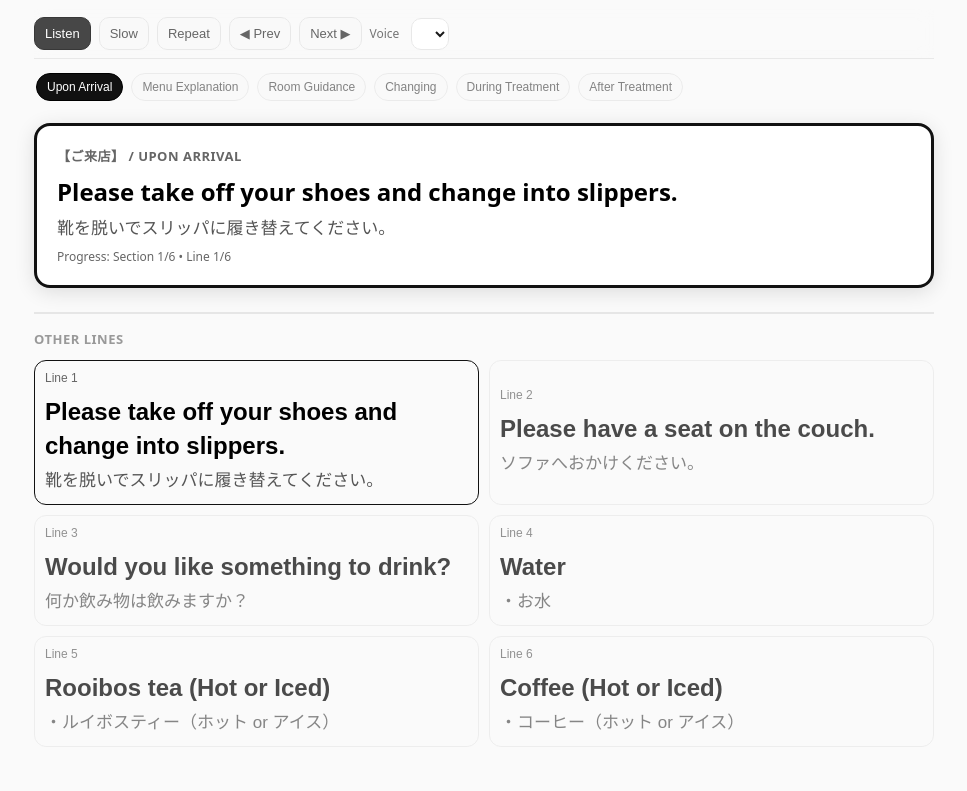
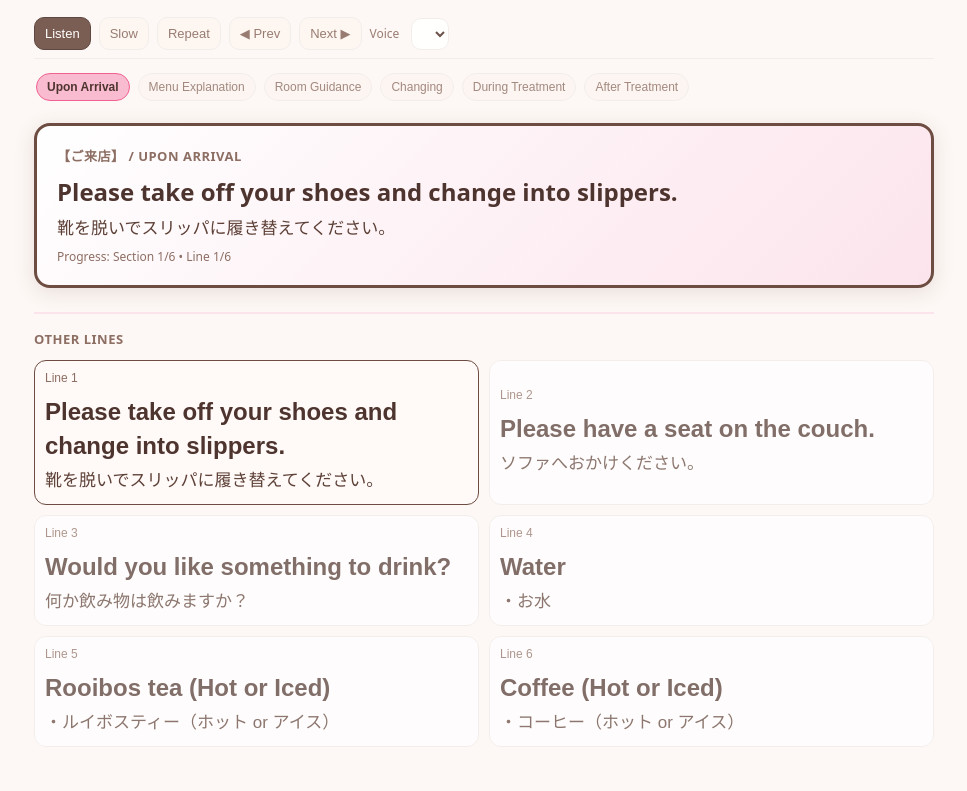
Before and after one commit to cocktail-boy/english-shitaya, a plain HTML site: page index.html in a window 1280 px wide. Shown: the part 70-861 px from the top of the page, without its empty margins (156-1123 px from the left). Drawn offline with Linux system fonts and the light colour scheme.

Commit message:
pink and brown theme

```diff
--- a/index.html
+++ b/index.html
@@ -5,40 +5,54 @@
   <meta name="viewport" content="width=device-width, initial-scale=1" />
   <title>Shitaya Voice Trainer – Minimal Mobile (with Spoken Praise)</title>
   <style>
-    :root { --bg:#fafafa; --card:#fff; --text:#1f1f1f; --muted:#666; --accent:#111; --border:#e6e6e6; --hi:#fff8e1; --hi-b:#ffe08a; --good:#e6ffed; --good-b:#2ecc71; }
+    :root {
+      --bg:#fdf8f5;
+      --card:#fff;
+      --text:#5d4037;
+      --muted:#8d6e63;
+      --brown:#6d4c41;
+      --brown-dark:#4e342e;
+      --pink:#f8bbd0;
+      --pink-light:#fce4ec;
+      --pink-dark:#f06292;
+      --border:#efebe9;
+      --cream:#fff3e0;
+      --good:#f1f8e9;
+      --good-border:#aed581;
+    }
     html,body{margin:0;padding:0;background:var(--bg);color:var(--text);font-family:system-ui,-apple-system,Segoe UI,Roboto,"Hiragino Kaku Gothic ProN","Yu Gothic","Noto Sans JP",Arial,sans-serif;}
     .container{max-width:900px;margin:0 auto;padding:16px;}
-    h1{font-size:22px;margin:0 0 4px}
+    h1{font-size:22px;margin:0 0 4px;color:var(--brown-dark)}
     .sub{color:var(--muted);font-size:12px;margin-bottom:12px}
 
     /* Compact toolbar - more subdued */
-    .toolbar{position:sticky;top:0;z-index:10;background:rgba(250,250,250,0.95);backdrop-filter:blur(8px);padding:8px 0;border-bottom:1px solid var(--border);opacity:0.9}
+    .toolbar{position:sticky;top:0;z-index:10;background:rgba(253,248,245,0.95);backdrop-filter:blur(8px);padding:8px 0;border-bottom:1px solid var(--border);opacity:0.9}
     .bar{display:flex;gap:8px;flex-wrap:wrap;align-items:center}
-    .btn{border-radius:10px;padding:8px 10px;border:1px solid var(--border);background:#f9f9f9;cursor:pointer;font-size:13px;color:#555}
-    .btn.primary{background:#333;color:#fff;border-color:#222}
-    .select{border:1px solid var(--border);border-radius:10px;padding:6px 8px;font-size:14px;background:#fff}
+    .btn{border-radius:10px;padding:8px 10px;border:1px solid var(--border);background:#fdf5f1;cursor:pointer;font-size:13px;color:var(--muted)}
+    .btn.primary{background:var(--brown);color:#fff;border-color:var(--brown-dark)}
+    .select{border:1px solid var(--border);border-radius:10px;padding:6px 8px;font-size:14px;background:#fff;color:var(--text)}
     .voice-label{font-size:12px;color:var(--muted);margin-right:4px;}
 
     /* Current line card - HIGHLIGHTED */
-    .current{background:#fff;border:3px solid #111;border-radius:16px;padding:20px;margin:16px 0;box-shadow:0 4px 20px rgba(0,0,0,0.12)}
+    .current{background:linear-gradient(135deg, #fff 0%, var(--pink-light) 100%);border:3px solid var(--brown);border-radius:16px;padding:20px;margin:16px 0;box-shadow:0 4px 20px rgba(110,76,65,0.15)}
     .titleRow{color:var(--muted);font-size:13px;font-weight:600;text-transform:uppercase;letter-spacing:0.5px}
-    .en{font-size:24px;margin-top:10px;line-height:1.4;font-weight:600;color:#000}
-    .jp{font-size:17px;color:#555;margin-top:6px;line-height:1.5}
-    .feedback{background:var(--hi);border:1px solid var(--hi-b);padding:8px 10px;border-radius:10px;margin-top:10px;font-size:14px}
-    .feedback.good{background:var(--good);border-color:var(--good-b);color:#14532d;}
+    .en{font-size:24px;margin-top:10px;line-height:1.4;font-weight:600;color:var(--brown-dark)}
+    .jp{font-size:17px;color:var(--text);margin-top:6px;line-height:1.5}
+    .feedback{background:var(--cream);border:1px solid var(--pink);padding:8px 10px;border-radius:10px;margin-top:10px;font-size:14px;color:var(--text)}
+    .feedback.good{background:var(--good);border-color:var(--good-border);color:#558b2f;}
 
     /* Section chips - more subdued */
     .chips{display:flex;gap:8px;overflow-x:auto;padding:6px 2px;margin:8px 0}
-    .chip{flex:0 0 auto;padding:6px 10px;border-radius:999px;border:1px solid #e8e8e8;background:#f9f9f9;font-size:12px;color:#666;opacity:0.8;transition:all 0.2s}
-    .chip:hover{opacity:1}
-    .chip.active{background:#111;color:#fff;border-color:#000;opacity:1}
+    .chip{flex:0 0 auto;padding:6px 10px;border-radius:999px;border:1px solid var(--border);background:#fdf5f1;font-size:12px;color:var(--muted);opacity:0.8;transition:all 0.2s}
+    .chip:hover{opacity:1;background:var(--pink-light)}
+    .chip.active{background:var(--pink);color:var(--brown-dark);border-color:var(--pink-dark);opacity:1;font-weight:600}
 
     /* Line list - more subdued */
     .list{display:grid;grid-template-columns:1fr;gap:10px}
     @media(min-width:760px){.list{grid-template-columns:1fr 1fr}}
-    .lineBtn{text-align:left;padding:10px;border-radius:12px;border:1px solid #e8e8e8;background:#fafafa;opacity:0.7;transition:all 0.2s}
-    .lineBtn:hover{opacity:1;border-color:#ccc}
-    .lineBtn.active{border-color:#111;background:#fafafa;opacity:1}
+    .lineBtn{text-align:left;padding:10px;border-radius:12px;border:1px solid var(--border);background:#fff;opacity:0.7;transition:all 0.2s}
+    .lineBtn:hover{opacity:1;border-color:var(--pink);background:var(--pink-light)}
+    .lineBtn.active{border-color:var(--brown);background:#fff9f7;opacity:1}
     .muted{color:var(--muted);font-size:12px}
     .progress{color:var(--muted);font-size:12px;margin-top:8px}
   </style>
@@ -74,8 +88,8 @@
     </div>
 
     <!-- List -->
-    <div style="margin-top:24px;padding-top:16px;border-top:2px solid #e6e6e6">
-      <h3 style="font-size:13px;color:#999;text-transform:uppercase;letter-spacing:0.5px;margin:0 0 12px;font-weight:600">Other Lines</h3>
+    <div style="margin-top:24px;padding-top:16px;border-top:2px solid var(--pink-light)">
+      <h3 style="font-size:13px;color:var(--muted);text-transform:uppercase;letter-spacing:0.5px;margin:0 0 12px;font-weight:600">Other Lines</h3>
       <div class="list" id="line-list"></div>
     </div>
     <div style="height:28px"></div>
```
